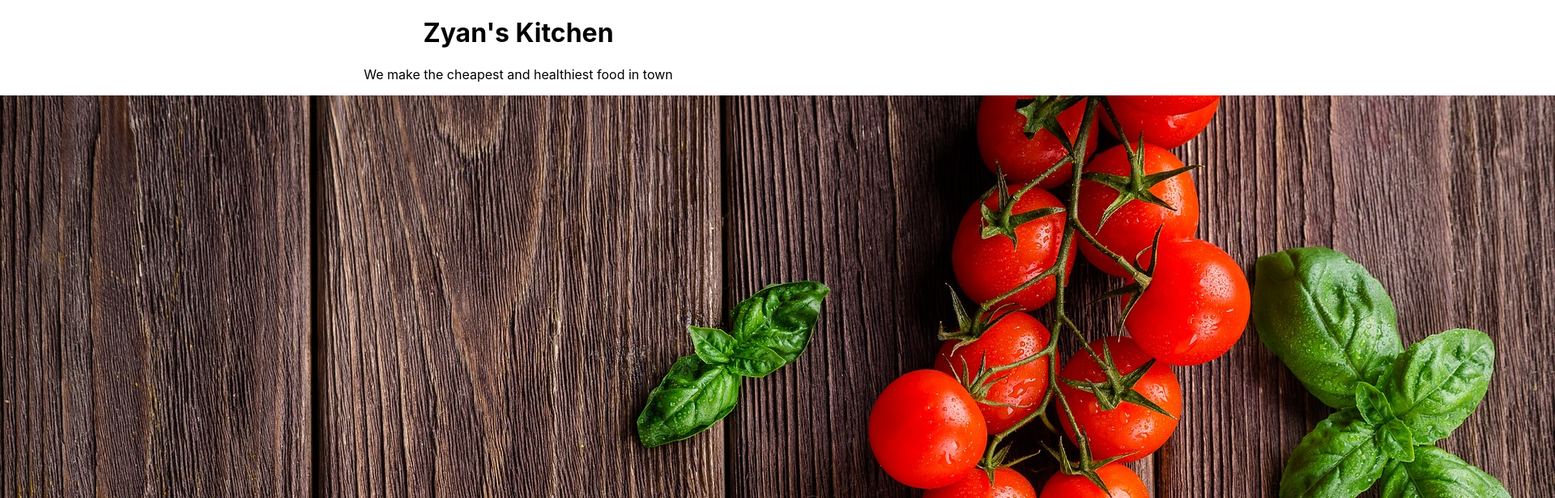
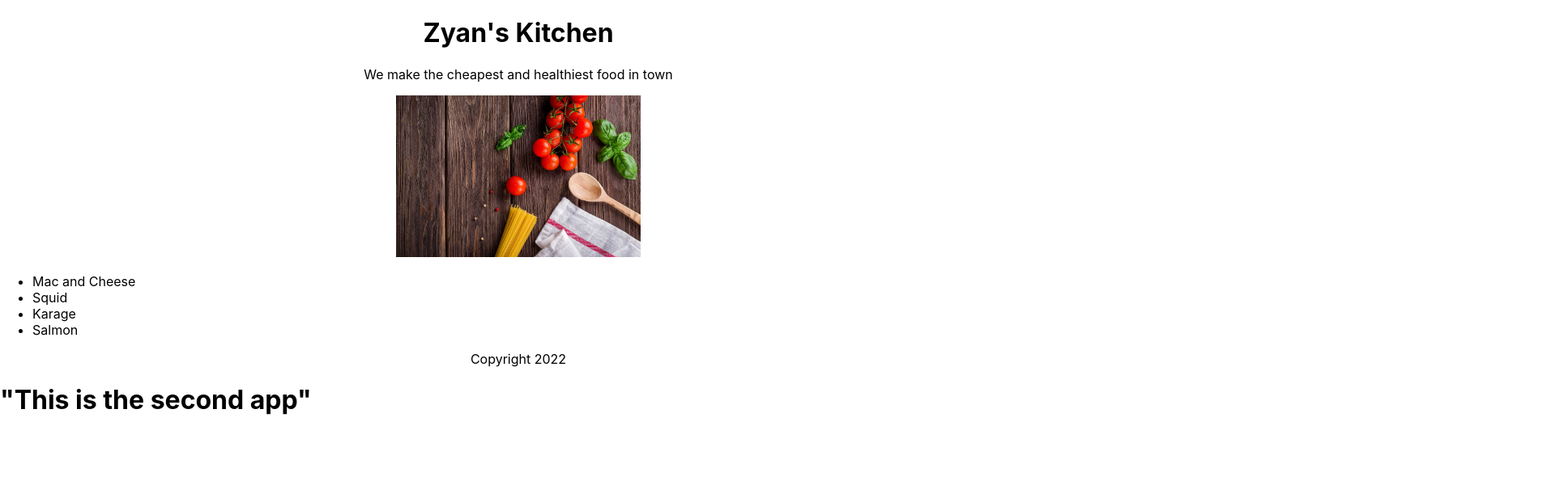
Before and after one commit to ahrarhayat/react-essentials, a React (Create React App) app: page / in a window 1280 px wide. Shown: the top 616 px of the page at 81% size, 1920 px wide, since content can reach past the window. Built offline with nearby package versions, Linux system fonts and the light colour scheme.

Commit message:
fragment added

```diff
--- a/src/App.js
+++ b/src/App.js
@@ -14,7 +14,7 @@ function Main(props)
   return (
     <section>
       <p>We make the {props.adjective} and healthiest food in town</p>
-      <img src={food} alt="" />
+      <img src={food} alt="Ingredients in the kitchen" height={200}/>
       <ul style={{ textAlign: "left" }}>
       {props.dishes.map((dish ,i) =>
       <li key = {dish.id}>{dish.title}</li>)}
--- a/src/index.js
+++ b/src/index.js
@@ -4,7 +4,18 @@ import './index.css';
 import App from "./App";
 
 
+function AppDeux()
+{
+  return (
+  <div className="AppTwo">
+    <h1>"This is the second app"</h1>
+  </div>
+  );
+}
+
 ReactDOM.render(
-  <App/>,
+  <>
+    <App/> <AppDeux/>
+    </>,
   document.getElementById('root')
 );
```
